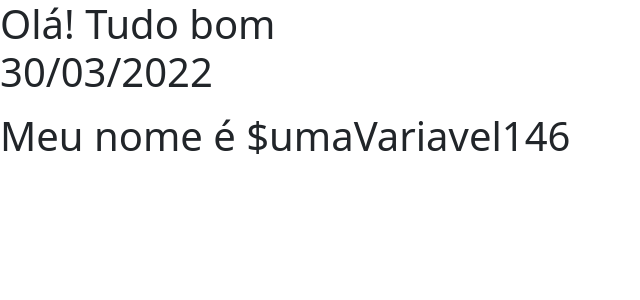
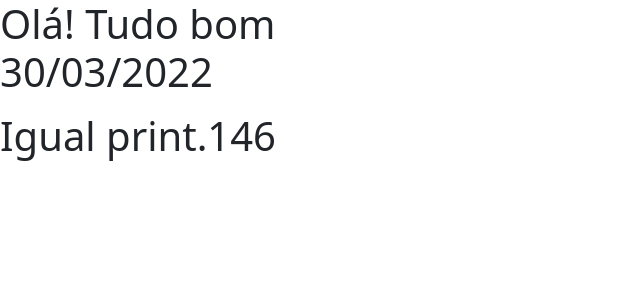
Before and after one commit to GabrielRaimundo123/EletivaVI, a PHP site: page / in a window 1280 px wide. Shown: the top 300 px of the page, without its empty margins (0-640 px from the left). Run offline with PHP 8.4, Linux system fonts and the light colour scheme.

Commit message:
Update index.php

```diff
--- a/Aula_23_02/index.php
+++ b/Aula_23_02/index.php
@@ -17,7 +17,7 @@
           echo "<p>".date('d/m/Y')."</p>";
           $umaVariavel = 20;
           $umaVariavel = "Gabriel R";
-          echo 'Meu nome é $umaVariavel';
+          echo 'Igual print.';
           $total = 30 * 10 / 2 - 4 + 1;
           $total++;
           $total--;
```
